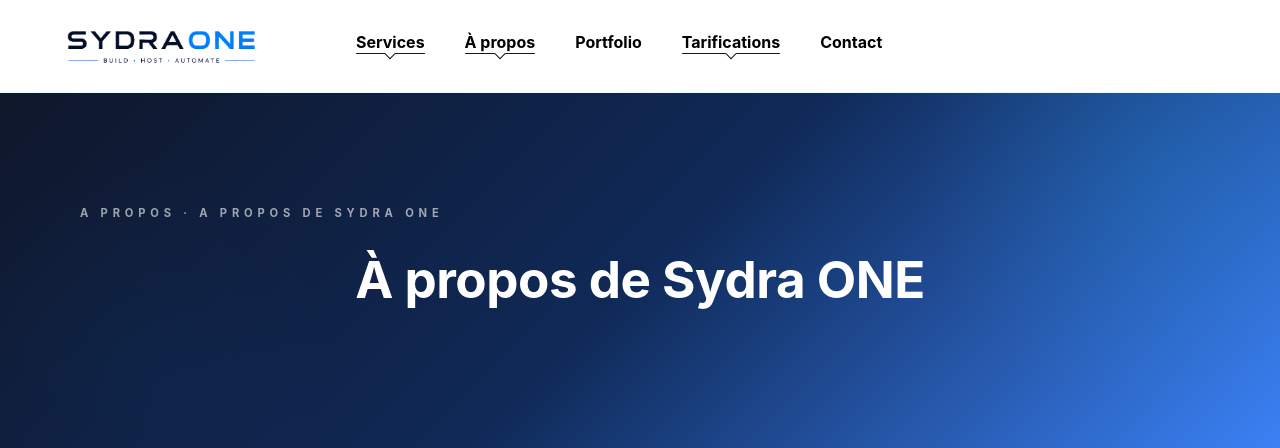
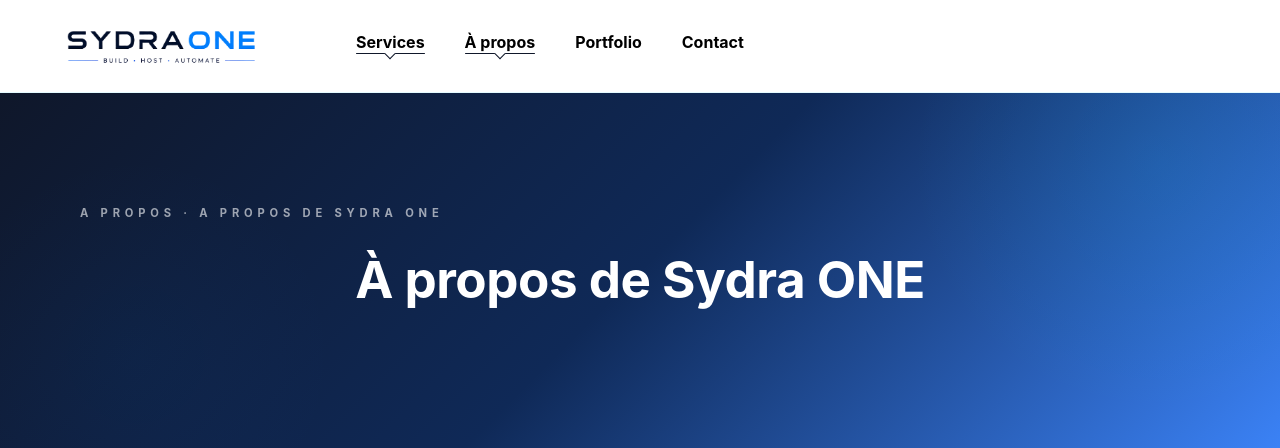
Before and after one commit to Sydra-ONE/Sydra-Website, a Flask app: page /about in a window 1280 px wide. Shown: the top 448 px of the page. Run offline with Flask 3, Linux system fonts and the light colour scheme.

Commit message:
suppression tarification

```diff
--- a/templates/base.html
+++ b/templates/base.html
@@ -43,10 +43,6 @@
                 </li>
                 <li class="nav-item nav-item-simple">
                     <a href="/portfolio">Portfolio</a>
-                </li>
-                <li class="nav-item">
-                    <span class="nav-trigger">Tarifications<span class="notch-container"><span class="notch-v"></span></span></span>
-                    <ul class="submenu"></ul>
                 </li>
                 <li class="nav-item nav-item-simple">
                     <a href="/contact">Contact</a>
```
